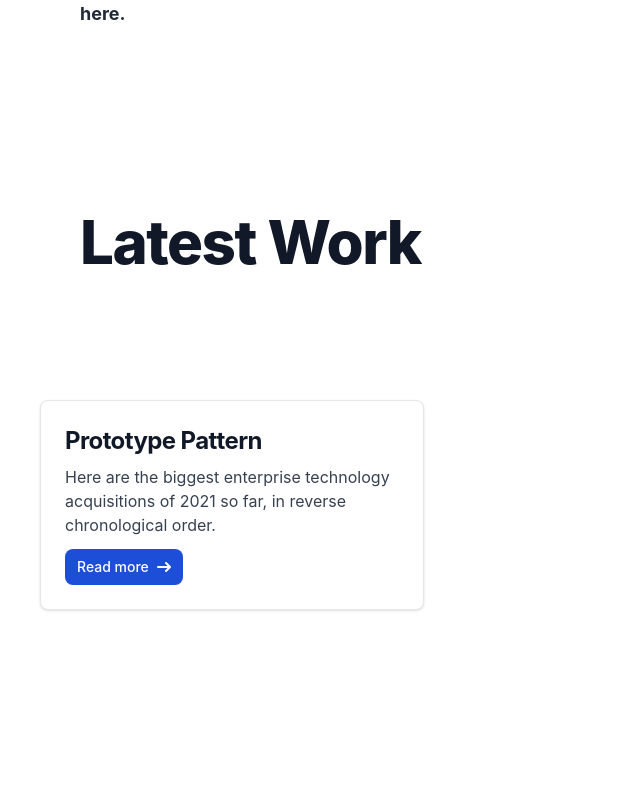
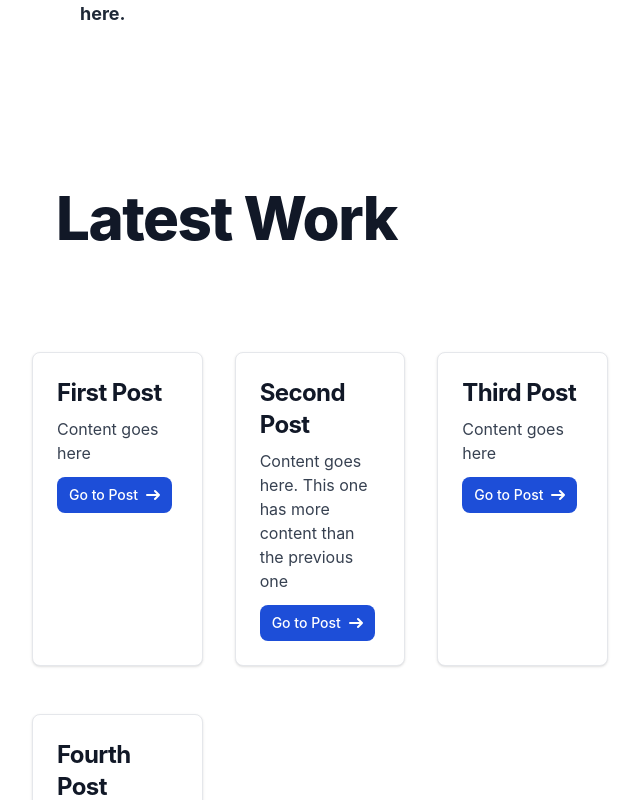
Before and after one commit to malimalik/portfolio, a React (Create React App) app: page / in a window 1280 px wide. Shown: the part 560-1360 px from the top of the page, without its empty margins (0-640 px from the left). Before the commit the page ends 1210 px from the top, so only its background shows below. Built offline with nearby package versions, Linux system fonts and the light colour scheme.

Commit message:
add utils folder, latest work cards

```diff
--- /dev/null
+++ b/src/Components/homepage/Card/Card.jsx
@@ -0,0 +1,42 @@
+import React from "react";
+
+const BlogPostCard = (props) => {
+  const { title, content } = props;
+  return (
+    <>
+      <div className="max-w-sm p-6 bg-white border border-gray-200 rounded-lg shadow dark:bg-gray-800 dark:border-gray-700">
+        <a href="#">
+          <h5 className="mb-2 text-2xl font-bold tracking-tight text-gray-900 dark:text-white">
+            {title}
+          </h5>
+        </a>
+        <p className="mb-3 font-normal text-gray-700 dark:text-gray-400">
+          {content}
+        </p>
+        <a
+          href="#"
+          className="inline-flex items-center px-3 py-2 text-sm font-medium text-center text-white bg-blue-700 rounded-lg hover:bg-blue-800 focus:ring-4 focus:outline-none focus:ring-blue-300 dark:bg-blue-600 dark:hover:bg-blue-700 dark:focus:ring-blue-800"
+        >
+          Go to Post
+          <svg
+            className="rtl:rotate-180 w-3.5 h-3.5 ms-2"
+            aria-hidden="true"
+            xmlns="http://www.w3.org/2000/svg"
+            fill="none"
+            viewBox="0 0 14 10"
+          >
+            <path
+              stroke="currentColor"
+              stroke-linecap="round"
+              stroke-linejoin="round"
+              stroke-width="2"
+              d="M1 5h12m0 0L9 1m4 4L9 9"
+            />
+          </svg>
+        </a>
+      </div>
+    </>
+  );
+};
+
+export default BlogPostCard;
--- a/src/Components/homepage/LatestWork.jsx
+++ b/src/Components/homepage/LatestWork.jsx
@@ -1,47 +1,22 @@
 import React from "react";
+import BlogPostCard from "./Card/Card";
+import { blogPosts } from "../../util/blogposts";
 
 const LatestWork = () => {
   return (
     <section>
-      <div className="w-min md:w-1/2  md:p-10">
+      <div className="w-min md:w-1/2 md:p-4">
         <h2 className="mb-2 mt-2 p-4 md:p-10 text-2xl font-extrabold leading-loose tracking-tight text-gray-900 md:text-5xl lg:text-6xl dark:text-black">
           Latest Work
         </h2>
       </div>
 
-      <div className="w-full md:w-1/2 md:p-10">
-      <div className="max-w-sm p-6 bg-white border border-gray-200 rounded-lg shadow dark:bg-gray-800 dark:border-gray-700">
-        <a href="#">
-          <h5 className="mb-2 text-2xl font-bold tracking-tight text-gray-900 dark:text-white">
-                Prototype Pattern
-          </h5>
-        </a>
-        <p className="mb-3 font-normal text-gray-700 dark:text-gray-400">
-          Here are the biggest enterprise technology acquisitions of 2021 so
-          far, in reverse chronological order.
-        </p>
-        <a
-          href="#"
-          className="inline-flex items-center px-3 py-2 text-sm font-medium text-center text-white bg-blue-700 rounded-lg hover:bg-blue-800 focus:ring-4 focus:outline-none focus:ring-blue-300 dark:bg-blue-600 dark:hover:bg-blue-700 dark:focus:ring-blue-800"
-        >
-          Read more
-          <svg
-            className="rtl:rotate-180 w-3.5 h-3.5 ms-2"
-            aria-hidden="true"
-            xmlns="http://www.w3.org/2000/svg"
-            fill="none"
-            viewBox="0 0 14 10"
-          >
-            <path
-              stroke="currentColor"
-              stroke-linecap="round"
-              stroke-linejoin="round"
-              stroke-width="2"
-              d="M1 5h12m0 0L9 1m4 4L9 9"
-            />
-          </svg>
-        </a>
-      </div>
+      <div className="w-min md:w-1/2 md:p-4 flex flex-wrap">
+        {blogPosts.map((post, index) => (
+          <div key={index} className="w-full md:w-1/3 p-4 flex mb-2 mt-2">
+            <BlogPostCard title={post.title} content={post.content} />
+          </div>
+        ))}
       </div>
     </section>
   );
--- /dev/null
+++ b/src/util/blogposts.js
@@ -0,0 +1,21 @@
+export const blogPosts = [{
+        'title': 'First Post',
+        'content': 'Content goes here',
+
+    },
+    {
+        'title': 'Second Post',
+        'content': 'Content goes here. This one has more content than the previous one',
+
+    },
+    {
+        'title': 'Third Post',
+        'content': 'Content goes here',
+
+    },
+    {
+        'title': 'Fourth Post',
+        'content': 'Content goes here',
+
+    }
+]
```
